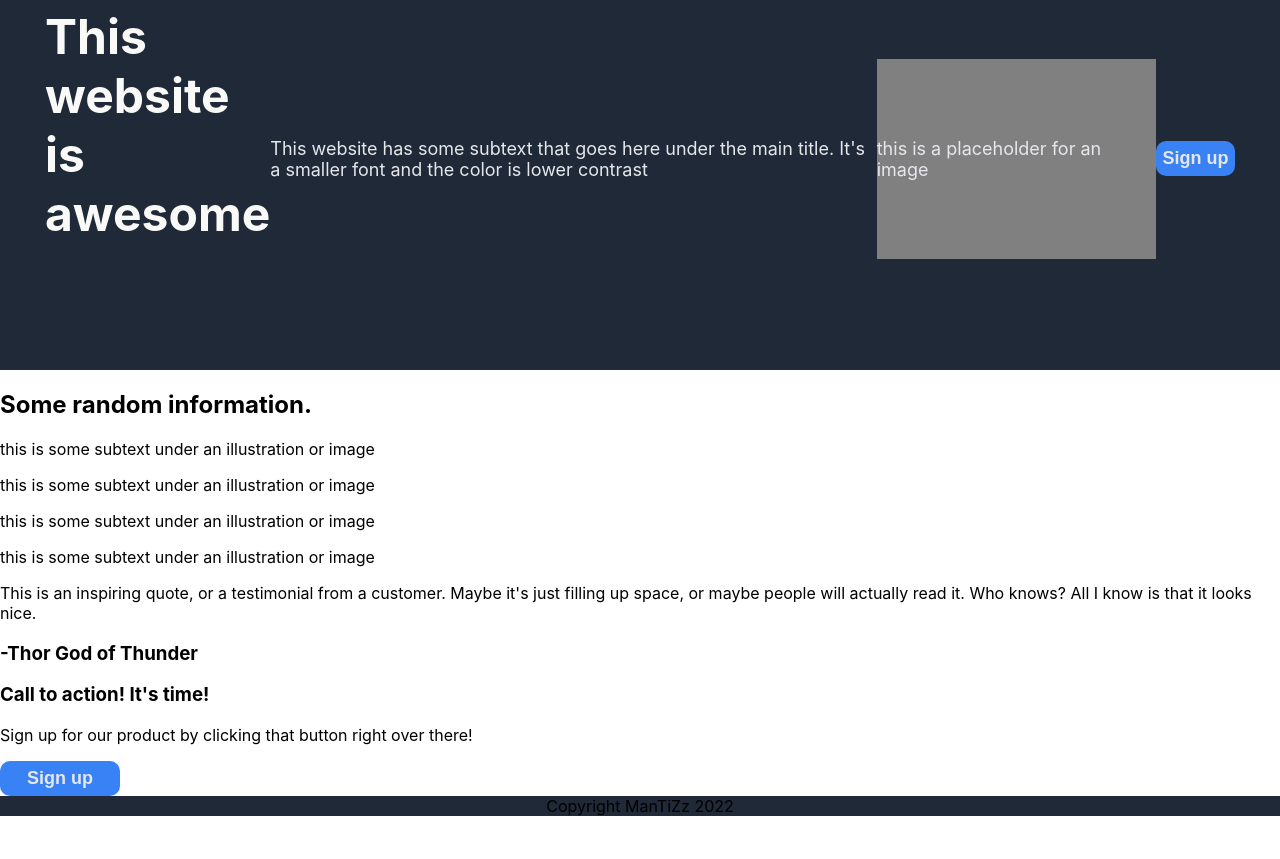
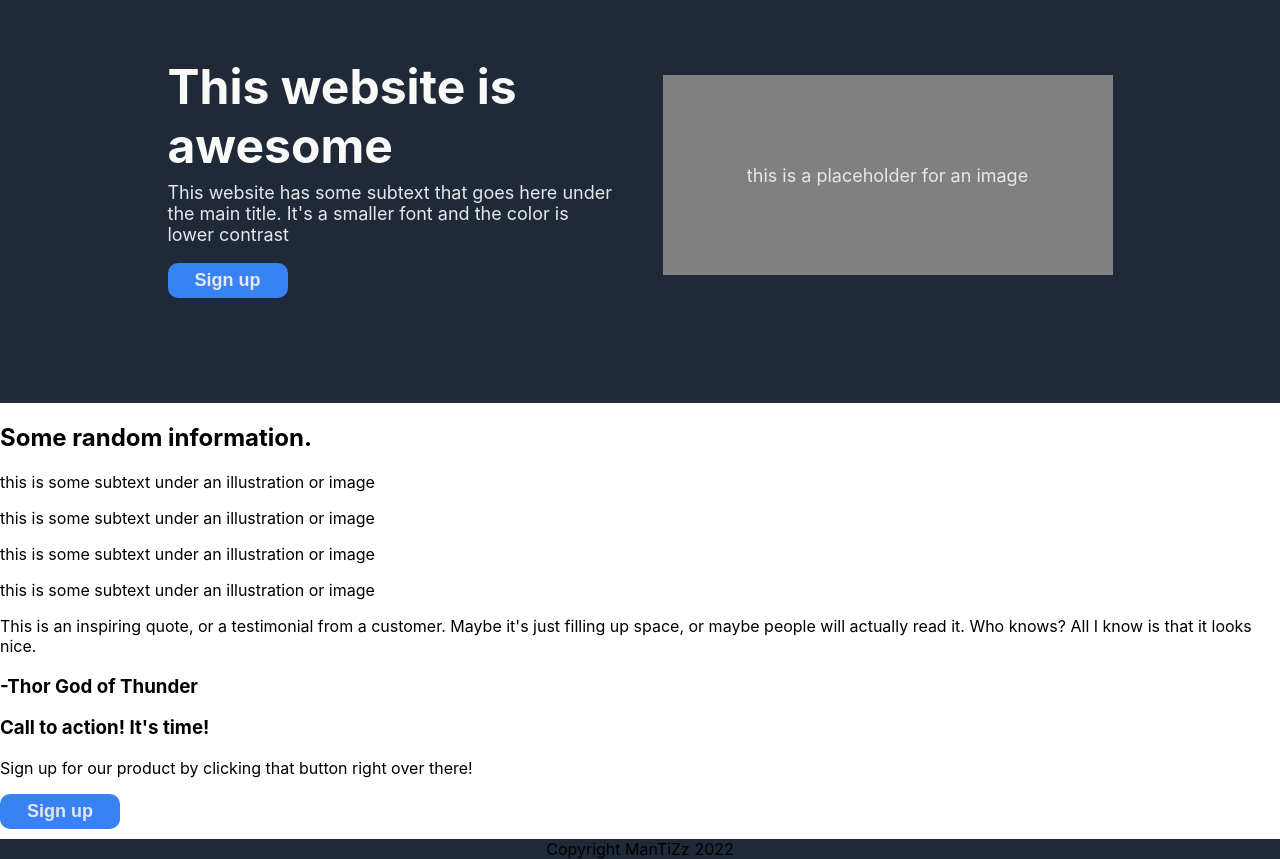
Before and after one commit to ManTiZz/landing-page, a plain HTML site: page index.html in a window 1280 px wide. Shown: the part 62-921 px from the top of the page. Before the commit the page ends 878 px from the top, so only its background shows below. Drawn offline with Linux system fonts and the light colour scheme.

Commit message:
Add some container

```diff
--- a/index.html
+++ b/index.html
@@ -16,22 +16,32 @@
             </ul>
         </div>
         <div class="sec1">
+            <div class="sec1-container">
                 <h1>This website is awesome</h1>
                 <p>This website has some subtext that goes here under the main title. It's a smaller font and the color is lower contrast</p>
-            <div class="placeholder">this is a placeholder for an image</div>
+                <div class="btn">
                     <button>Sign up</button>
+                </div>
+            </div>
+            <div class="placeholder">
+                <p>this is a placeholder for an image</p>
+            </div>
         </div>
     </div>
     <div class="sec2">
         <h2>Some random information.</h2>
+        <div class="info-boxes">
             <div class="one"></div>
             <div class="two"></div>
             <div class="three"></div>
             <div class="four"></div>
+        </div>
+        <div class="info-text">
             <p>this is some subtext under an illustration or image</p>
             <p>this is some subtext under an illustration or image</p>
             <p>this is some subtext under an illustration or image</p>
             <p>this is some subtext under an illustration or image</p>
+        </div>
     </div>
     <div class="sec3">
         <p>This is an inspiring quote, or a testimonial from a customer. Maybe it's just filling up space, or maybe people will actually read it. Who knows? All I know is that it looks nice.</p>
@@ -40,7 +50,9 @@
     <div class="sec4">
         <h3>Call to action! It's time!</h3>
         <p>Sign up for our product by clicking that button right over there!</p>
+        <div class="btn">
             <button>Sign up</button>
+        </div>
     </div>
     <div class="footer">Copyright ManTiZz 2022</div>
 </body>
```
Lines whose indentation alone changed are shown as unchanged.
